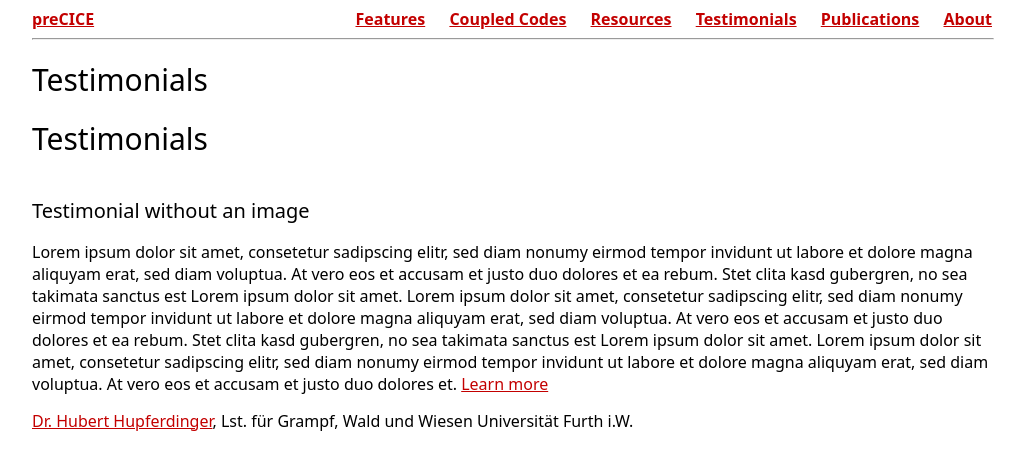
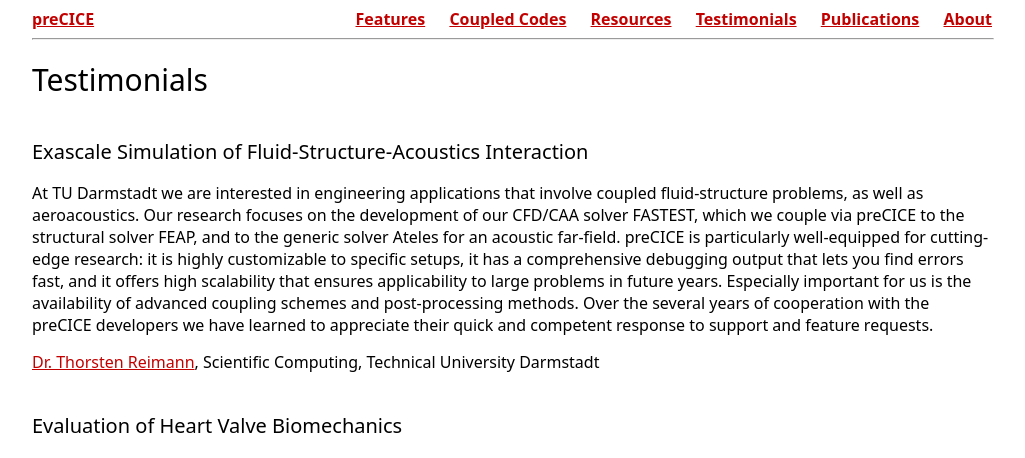
Before and after one commit to precice/precice.github.io_old, a Jekyll site: the page built from 05-testimonials.html, in a window 1280 px wide. Shown: the top 458 px of the page, without its empty margins (128-1153 px from the left). Built offline with Jekyll 4.4.1, drawn with Linux system fonts in a browser that asks for light colours; some of the changed text lies outside the part shown.

Commit message:
added real content for testimonials

```diff
--- a/05-testimonials.html
+++ b/05-testimonials.html
@@ -6,24 +6,30 @@
 
 <div class="home">
 
-  <h1>Testimonials</h1>
+<h1>Testimonials</h1>
+  <h2>Exascale Simulation of Fluid-Structure-Acoustics Interaction</h2>
+  <div class="testimonial_content">
+     <div>At TU Darmstadt we are interested in engineering applications that involve coupled fluid-structure problems, as well as aeroacoustics. Our research focuses on the development of our CFD/CAA solver FASTEST, which we couple via preCICE to the structural solver FEAP, and to the generic solver Ateles for an acoustic far-field. preCICE is particularly well-equipped for cutting-edge research: it is highly customizable to specific setups, it has a comprehensive debugging output that lets you find errors fast, and it offers high scalability that ensures applicability to large problems in future years. Especially important for us is the availability of advanced coupling schemes and post-processing methods. Over the several years of cooperation with the preCICE developers we have learned to appreciate their quick and competent response to support and feature requests.
+    <div><a href="http://www.sc.informatik.tu-darmstadt.de/fg/people/thorsten_reimann.en.jsp">Dr. Thorsten Reimann</a>, Scientific Computing, Technical University Darmstadt</div>
+       </div>
+</div>
 
-
-<h1>Testimonials</h1>
-  <h2>Testimonial without an image</h2>
+  <h2>Evaluation of Heart Valve Biomechanics</h2>
   <div class="testimonial_content">
-     <div>Lorem ipsum dolor sit amet, consetetur sadipscing elitr, sed diam nonumy eirmod tempor invidunt ut labore et dolore magna aliquyam erat, sed diam voluptua. At vero eos et accusam et justo duo dolores et ea rebum. Stet clita kasd gubergren, no sea takimata sanctus est Lorem ipsum dolor sit amet. Lorem ipsum dolor sit amet, consetetur sadipscing elitr, sed diam nonumy eirmod tempor invidunt ut labore et dolore magna aliquyam erat, sed diam voluptua. At vero eos et accusam et justo duo dolores et ea rebum. Stet clita kasd gubergren, no sea takimata sanctus est Lorem ipsum dolor sit amet. Lorem ipsum dolor sit amet, consetetur sadipscing elitr, sed diam nonumy eirmod tempor invidunt ut labore et dolore magna aliquyam erat, sed diam voluptua. At vero eos et accusam et justo duo dolores et. <a href="#">Learn more</a>
-    <div><a href="#">Dr. Hubert Hupferdinger</a>, Lst. für Grampf, Wald und Wiesen Universität Furth i.W.</div>
+     <div>We are performing research into the design of artificial heart valves, by using experimental and numerical techniques. We are currently using preCICE to couple OpenFOAM (FOAM-Extend, self-written adapter with immersed boundary approach)  and CalculiX (official adapter) to perform numerical simulations of the opening and closing of heart valves. We are using preCICE as it can handle numerical simulations of large sizes with ease as opposed to previous in-house couplers. Furthermore, the quick and efficient coupling techniques reduce our simulation time significantly.
+    <div><a href="https://www.ufs.ac.za/health/departments-and-divisions/cardiothoracic-surgery-home">Kyle Davis</a>, University of the Free State, Department of Cardiothoracic Surgery, South Africa</div>
        </div>
 </div>
 
 
-  <h2>Testimonial with an image</h2>
+  <h2>FSI Simulations of High Impact Loads on Structures</h2>
    <div class="testimonial_content">
-   <img src="http://i2.interiorim.com/uploads/original/201603/11/interiorim.com_hand_towels_star_wars_home_stuff_stormtrooper_darth_vader_1965.jpg">
-   <div>Lorem ipsum dolor sit amet, consetetur sadipscing elitr, sed diam nonumy eirmod tempor invidunt ut labore et dolore magna aliquyam erat, sed diam voluptua. At vero eos et accusam et justo duo dolores et ea rebum. Stet clita kasd gubergren, no sea takimata sanctus est Lorem ipsum dolor sit amet. Lorem ipsum dolor sit amet, consetetur sadipscing elitr, sed diam nonumy eirmod tempor invidunt ut labore et dolore magna aliquyam erat, sed diam voluptua. At vero eos et accusam et justo duo dolores et ea rebum. Stet clita kasd gubergren, no sea takimata sanctus est Lorem ipsum dolor sit amet. Lorem ipsum dolor sit amet, consetetur sadipscing elitr, sed diam nonumy eirmod tempor invidunt ut labore et dolore magna aliquyam erat, sed diam voluptua. At vero eos et accusam et justo duo dolores et. <a href="#">Learn more</a>
-     <div> <a href="#">Dr. Hubert Hupferdinger</a>, Lst. für Grampf, Wald und Wiesen Universität Furth i.W.</div>
+   <img src="http://www.precice.org/assets/testimonial_vinhtan.png">
+   <div>Understanding high energetic explosive impact loads on structures is fundamental in risk assessment and development of mitigation plans. Using preCICE as a coupling platform, we successfully coupled our in-house unstructured compressible flow solver (muSICS) with an opensource structural FEM solver (CalculiX). Acting as a plug-in to existing solvers, preCICE provided a very efficient coupling mechanism for fluid-structure interaction applications. Collaborating with the developer from preCICE team has been instrumental for us to further develop our inhouse capability for this type of simulation platform. We would continue and look forward to our collaboration with the preCICE team for future applications. <a href="http://www.sciencedirect.com/science/article/pii/S0734743X15000172">Learn more</a>
+     <div> <a href="https://www.researchgate.net/profile/Vinh-Tan_Nguyen">Vinh-Tan Nguyen, PhD</a>, Senior Scientist and Capability Group Manager,
+Institute of High Performance Computing, A*STAR, Singapore</div>
      </div>
 </div>
 
+
 </div>
```
Also changed, not shown: assets/testimonial_vinhtan.png (added).
